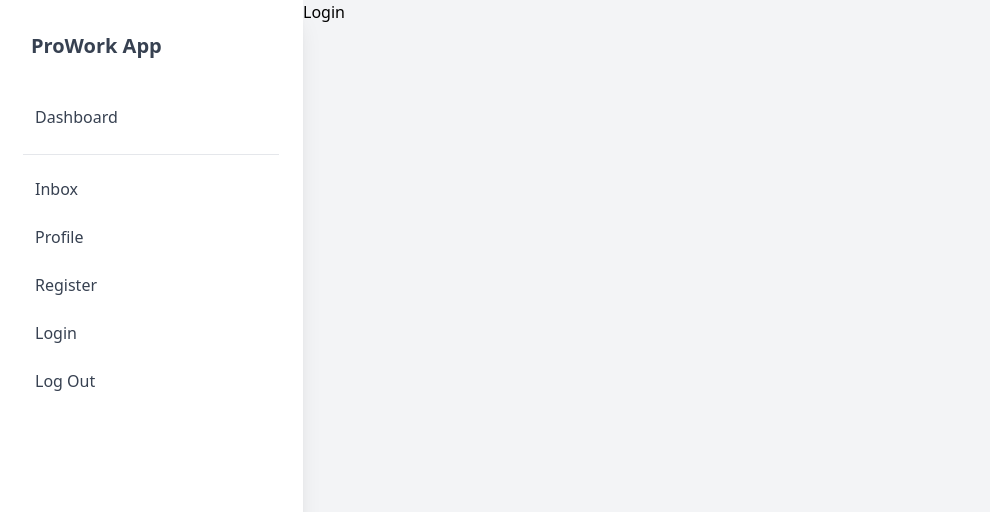
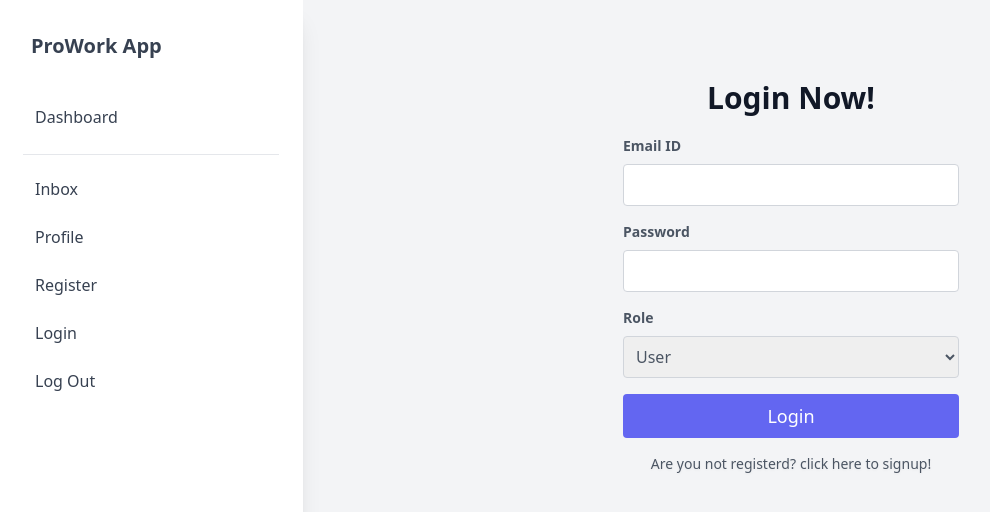
Before and after one commit to sayanm456/taskmanagerapp, a React (Vite) app: page /login in a window 1280 px wide. Shown: the top 512 px of the page, without its empty margins (1-991 px from the left). Built offline with nearby package versions, Linux system fonts and the light colour scheme.

Commit message:
add login page with login functionalities and styling and fix signup pages

```diff
--- a/src/App.jsx
+++ b/src/App.jsx
@@ -16,7 +16,8 @@ function App() {
           <Sidebar />
           <div className="flex-1 bg-gray-100">
             <Routes>
-              <Route path="/admin" element={<h2 className="text-2xl">{<AdminDash/>}</h2>} />
+              <Route path="/admindash" element={<h2 className="text-2xl">{<AdminDash/>}</h2>} />
+              <Route path="/userdash" element={<h2 className="text-2xl">{<TaskDash/>}</h2>}/>
               <Route path="/" element={<h2 className="text-2xl">{<TaskDash/>}</h2>} />
               <Route path="/login" element={<Login />} />
               <Route path="/signup" element={<Signup />} />
--- a/src/apis/authApi.js
+++ b/src/apis/authApi.js
@@ -18,13 +18,13 @@ export const loginUser = async (credentials) => {
 }
 
 
-export const registerUser = async (credentials) => {
+export const registerUser = async (userdetails) => {
     const response = await fetch(`${API_URL}/api/auth/register`, {
         method: 'POST',
         headers: {
             'Content-Type': 'application/json'
         },
-        body: JSON.stringify(credentials)
+        body: JSON.stringify(userdetails)
     })
     return response.json();
 }
--- a/src/components/Sidebar.jsx
+++ b/src/components/Sidebar.jsx
@@ -16,7 +16,7 @@ const Sidebar = () => {
             <button type="button"
               className="flex items-center justify-between w-full p-3 font-sans text-xl antialiased font-semibold leading-snug text-left transition-colors border-b-0 select-none border-b-blue-gray-100 text-blue-gray-700 hover:text-blue-gray-900">
               <p className="block mr-auto font-sans text-base antialiased font-normal leading-relaxed text-blue-gray-900">
-                <a href={"/dashboard"}>Dashboard</a>
+                <a href={"/admindash"}>Dashboard</a>
               </p>
             </button>
           </div>
--- a/src/contexts/TaskContext.jsx
+++ /dev/null
@@ -1,5 +0,0 @@
-import { createContext } from "react";
-
-const TaskContext = createContext();
-
-export default TaskContext;
--- a/src/pages/Login.jsx
+++ b/src/pages/Login.jsx
@@ -1,8 +1,63 @@
-import React from 'react'
+import React, { useState } from 'react'
+import { loginUser } from '../apis/authApi';
+
 
 const Login = () => {
+
+  const [userdetails, setUserdetails] = useState({ email: "", password: "", role: "user"})
+
+  const resetForm = ()=>{
+    setCredentials({ name: "", email: "", password: "", cpassword: "", role: "user" });
+  }
+
+  const handleSubmit = async (e) => {
+     e.preventDefault();
+     const { email, password, role } = userdetails;
+
+     const response = await loginUser({ email, password, role });
+     console.log(response);
+     if (response.success) {
+      alert("User registered successfully");
+      localStorage.setItem('token', response.authtoken);
+      resetForm();
+      navigate('/dashboard');
+    }
+    else{
+      alert("Invalid Credentials");
+    }
+  }
+
+  const handleChange = (e) => {
+    setUserdetails({...userdetails, [e.target.name]: e.target.value });
+  }
+
   return (
-    <div>Login</div>
+    <>
+      <section className="text-gray-600 body-font">
+        <div className="container px-80 pt-10 flex flex-auto flex-wrap items-center mt-10">
+          <form onSubmit={handleSubmit} className="bg-gray-100 rounded-lg flex flex-col md:ml-auto w-full mt-10 md:mt-0">
+            <h1 className="text-gray-900 text-3xl font-bold title-font mb-5 self-center">Login Now!</h1>
+            <div className="relative mb-4">
+              <label htmlFor="email" className="block text-sm font-bold mb-2 text-gray-600">Email ID</label>
+              <input type="email" id="email" name="email" className="w-full bg-white rounded border border-gray-300 focus:border-indigo-500 focus:ring-2 focus:ring-indigo-200 text-base outline-none text-gray-700 py-1 px-3 leading-8 transition-colors duration-200 ease-in-out" onChange={handleChange} />
+            </div>
+            <div className="relative mb-4">
+              <label htmlFor="password" className="block text-sm font-bold mb-2 text-gray-600">Password</label>
+              <input type="password" id="password" name="password" className="w-full bg-white rounded border border-gray-300 focus:border-indigo-500 focus:ring-2 focus:ring-indigo-200 text-base outline-none text-gray-700 py-1 px-3 leading-8 transition-colors duration-200 ease-in-out" onChange={handleChange} minLength={6} required />
+            </div>
+            <div className="mb-4">
+              <label className="block text-sm font-bold mb-2 text-gray-600">Role</label>
+              <select name='role' className="border border-gray-300 p-2 rounded w-full" onChange={handleChange}>
+                <option value="user">User</option>
+                <option value="admin">Admin</option>
+              </select>
+            </div>
+            <button className="text-white bg-indigo-500 border-0 py-2 px-8 focus:outline-none hover:bg-indigo-500 rounded text-lg">Login</button>
+          </form>
+        </div>
+        <h5 className='text-sm mt-4 text-center drop-shadow-sm '>Are you not registerd?<a href="/signup" className='ml-1'>click here to signup!</a></h5>
+      </section>
+    </>
   )
 }
 
--- a/src/pages/Signup.jsx
+++ b/src/pages/Signup.jsx
@@ -27,7 +27,7 @@ const Signup = () => {
         alert("User registered successfully");
         localStorage.setItem('token', response.authtoken);
         resetForm();
-        navigate('/login');
+        navigate('/dashboard');
       }
       else{
         alert("Invalid Credentials");
@@ -42,7 +42,7 @@ const Signup = () => {
   return (
     <>
       <section className="text-gray-600 body-font">
-        <div className="container px-80 py-10 flex flex-auto flex-wrap items-center">
+        <div className="container px-80 pt-10 flex flex-auto flex-wrap items-center">
           <form onSubmit={handleSubmit} className="bg-gray-100 rounded-lg flex flex-col md:ml-auto w-full mt-10 md:mt-0">
             <h1 className="text-gray-900 text-3xl font-bold title-font mb-5 self-center">Register Now!</h1>
             <div className="relative mb-4">
@@ -71,6 +71,7 @@ const Signup = () => {
             <button className="text-white bg-indigo-500 border-0 py-2 px-8 focus:outline-none hover:bg-indigo-600 rounded text-lg">Register</button>
           </form>
         </div>
+        <h5 className='text-sm pt-2 text-center drop-shadow-sm'>Already registerd? <a href="/login" className='ml-1'>click here to login!</a></h5>
       </section>
     </>
   )
```
Also changed, not shown: src/contexts/TaskState.jsx (deleted).
